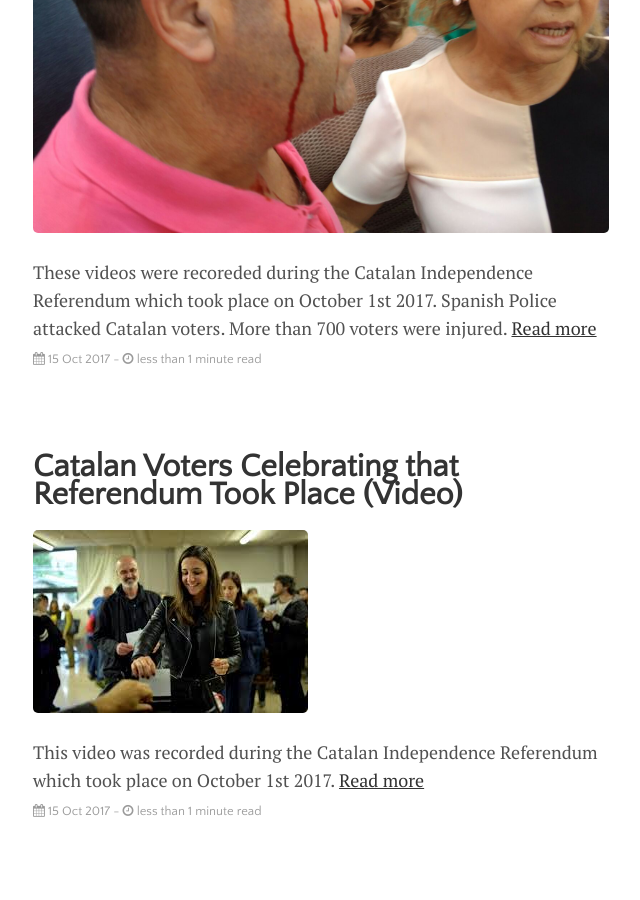
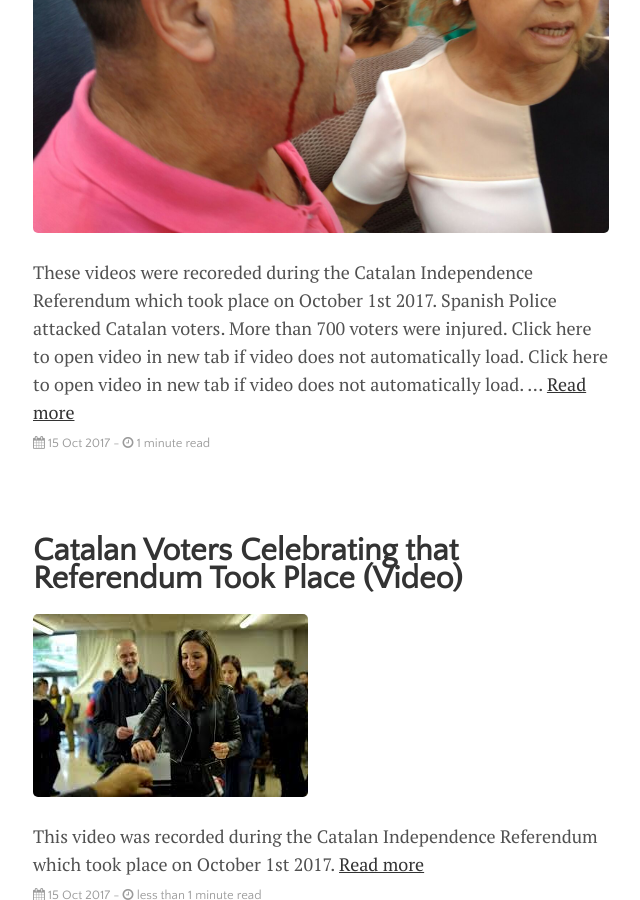
Before and after one commit to GithubUsu-ri/cat, a Jekyll site: the page built from index.html, in a window 1280 px wide and 900 px high, scrolled down 447 px. Shown: the whole window, without its empty margins (319-959 px from the left). Built offline with Jekyll 4.4.1, drawn with Linux system fonts in a browser that asks for light colours; nearby versions of some CDN libraries; the list of posts is cut into pages by our own code.

Commit message:
added links to vids

```diff
--- a/_posts/2017-10-15-Spanish-Police-Attacking-Catalan-Referendum-Voters.md
+++ b/_posts/2017-10-15-Spanish-Police-Attacking-Catalan-Referendum-Voters.md
@@ -16,6 +16,7 @@
 Spanish Police attacked Catalan voters. More than 700 voters were injured.
 
 
+<a href="http://www.dailymotion.com/video/x64ucp6" target="_blank">Click here to open video in new tab if video does not automatically load.</a>
 
 <div class="videoWrapper">
 <iframe frameborder="0" width="480" height="270"
@@ -24,6 +25,19 @@
 </div>
 
 <br>
+
+
+<a href="http://www.dailymotion.com/video/x64udrp" target="_blank">Click here to open video in new tab if video does not automatically load.</a>
+
+<div class="videoWrapper">
+<iframe frameborder="0" width="480" height="270"
+src="//www.dailymotion.com/embed/video/x64udrp"
+allowfullscreen></iframe>
+</div>
+
+<br>
+
+<a href="http://www.dailymotion.com/video/x64otov" target="_blank">Click here to open video in new tab if video does not automatically load.</a>
 
 <div class="videoWrapper">
 <iframe frameborder="0" width="480" height="270"
@@ -34,6 +48,8 @@
 
 <br>
 
+<a href="http://www.dailymotion.com/video/x64otox" target="_blank">Click here to open video in new tab if video does not automatically load.</a>
+
 <div class="videoWrapper">
 <iframe frameborder="0" width="480" height="270"
 src="//www.dailymotion.com/embed/video/x64otox"
@@ -41,6 +57,8 @@
 </div>
 
 <br>
+
+<a href="http://www.dailymotion.com/video/x64otoy" target="_blank">Click here to open video in new tab if video does not automatically load.</a>
 
 <div class="videoWrapper">
 <iframe frameborder="0" width="480" height="270"
@@ -50,6 +68,8 @@
 
 <br>
 
+<a href="http://www.dailymotion.com/video/x64otoz" target="_blank">Click here to open video in new tab if video does not automatically load.</a>
+
 <div class="videoWrapper">
 <iframe frameborder="0" width="480" height="270"
 src="//www.dailymotion.com/embed/video/x64otoz"
@@ -57,6 +77,8 @@
 </div>
 
 <br>
+
+<a href="http://www.dailymotion.com/video/x64tvr6" target="_blank">Click here to open video in new tab if video does not automatically load.</a>
 
 <div class="videoWrapper">
 <iframe frameborder="0" width="480" height="270"
@@ -66,6 +88,8 @@
 
 <br>
 
+<a href="http://www.dailymotion.com/video/x64tvr5" target="_blank">Click here to open video in new tab if video does not automatically load.</a>
+
 <div class="videoWrapper">
 <iframe frameborder="0" width="480" height="270"
 src="//www.dailymotion.com/embed/video/x64tvr5"
@@ -73,6 +97,8 @@
 </div>
 
 <br>
+
+<a href="http://www.dailymotion.com/video/x64tvr4" target="_blank">Click here to open video in new tab if video does not automatically load.</a>
 
 <div class="videoWrapper">
 <iframe frameborder="0" width="480" height="270"
@@ -82,6 +108,8 @@
 
 <br>
 
+<a href="http://www.dailymotion.com/video/x64tvr3" target="_blank">Click here to open video in new tab if video does not automatically load.</a>
+
 <div class="videoWrapper">
 <iframe frameborder="0" width="480" height="270"
 src="//www.dailymotion.com/embed/video/x64tvr3"
@@ -89,6 +117,8 @@
 </div>
 
 <br>
+
+<a href="http://www.dailymotion.com/video/x64tvr1" target="_blank">Click here to open video in new tab if video does not automatically load.</a>
 
 <div class="videoWrapper">
 <iframe frameborder="0" width="480" height="270"
```
